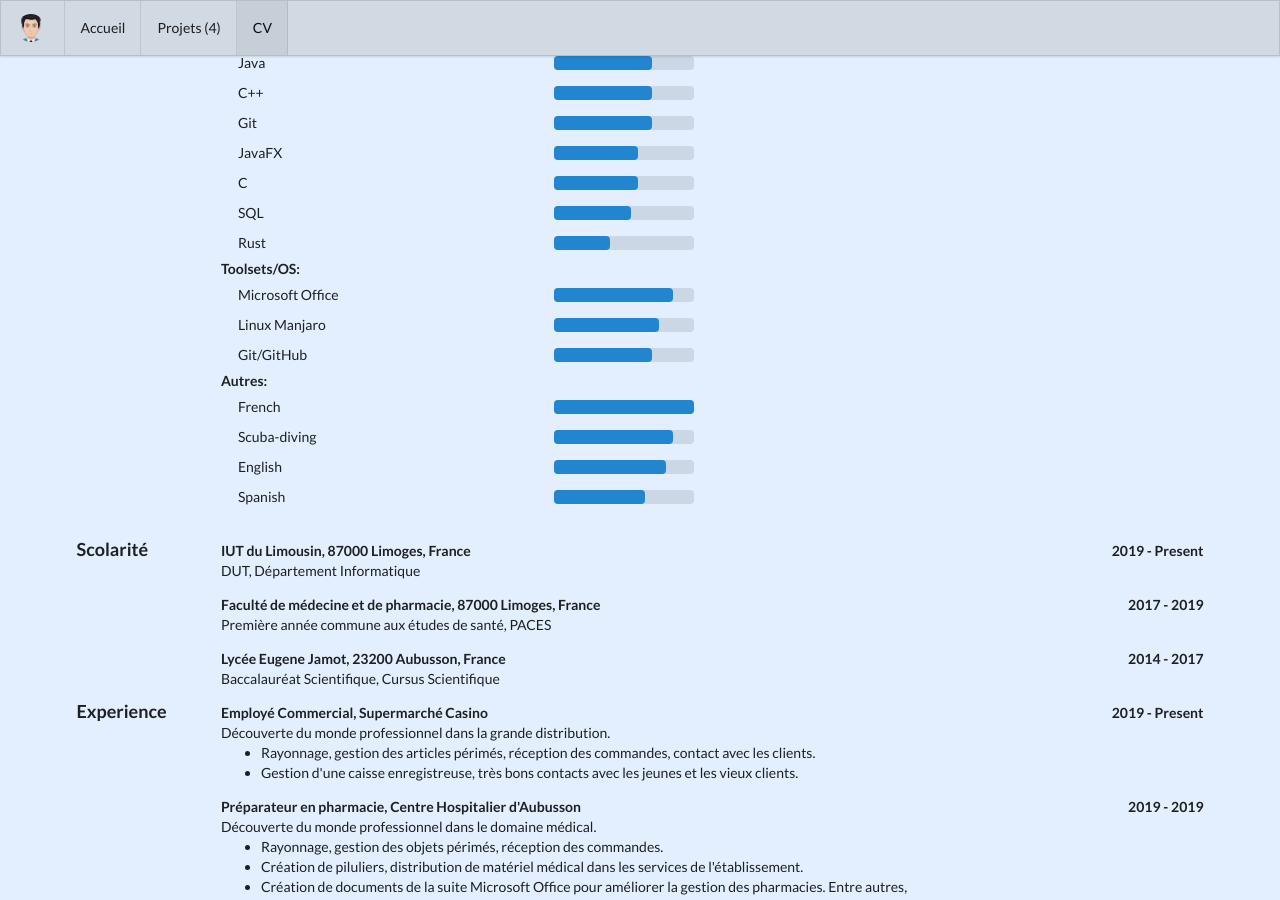
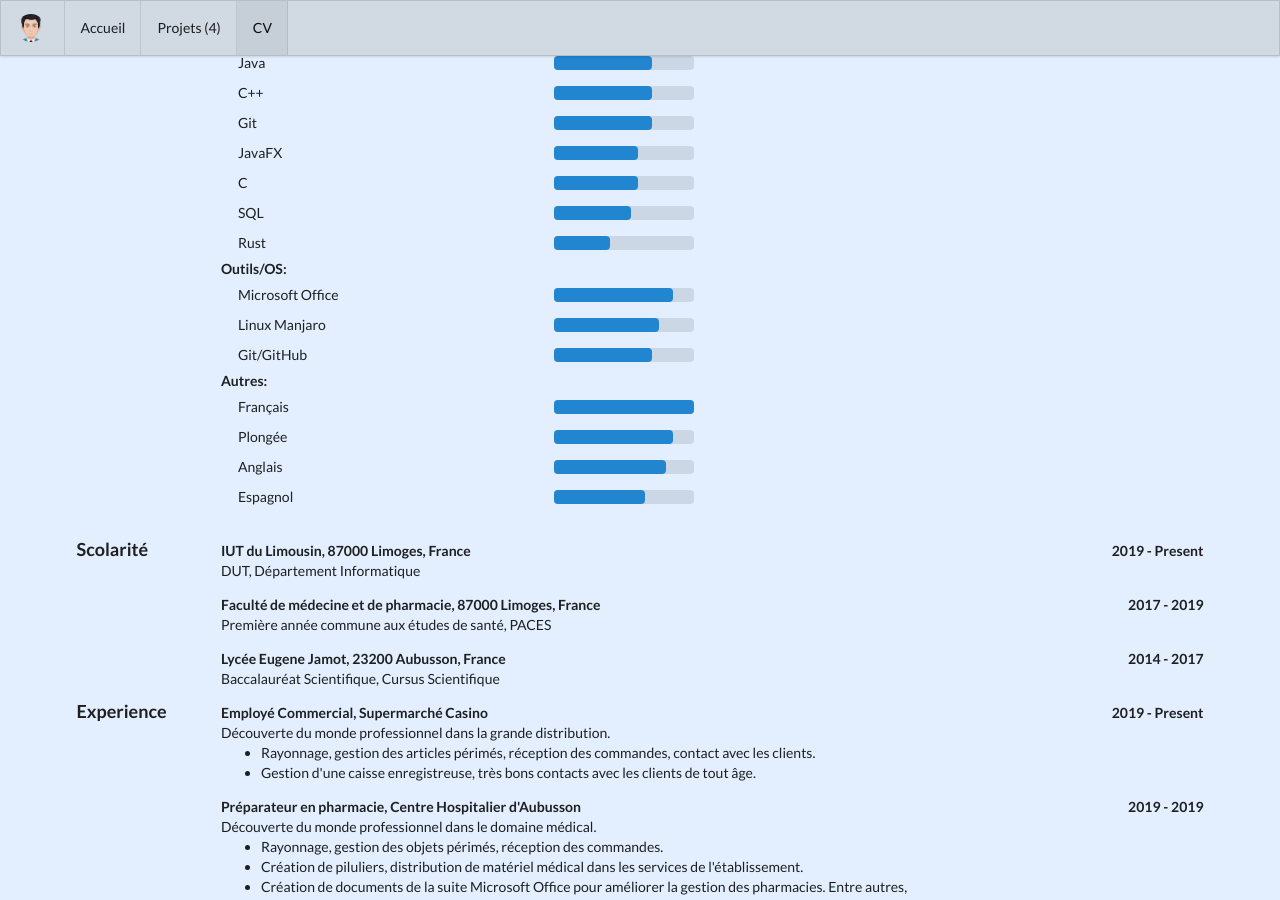
Before and after one commit to jeanlrnt/Portfolio_FR, a Jekyll site: the page built from bio/index.html, in a window 1280 px wide and 900 px high, scrolled down 443 px. Built offline with Jekyll 4.4.1, drawn with Linux system fonts in a browser that asks for light colours.

Commit message:
mise a jour

```diff
--- a/_data/bio.json
+++ b/_data/bio.json
@@ -103,7 +103,7 @@
       ]
     },
     {
-      "name": "Toolsets/OS",
+      "name": "Outils/OS",
       "keywordslabel": [
         "Microsoft Office",
         "Linux Manjaro",
@@ -118,10 +118,10 @@
     {
       "name": "Autres",
       "keywordslabel": [
-        "French",
-        "Scuba-diving",
-        "English",
-        "Spanish"
+        "Français",
+        "Plongée",
+        "Anglais",
+        "Espagnol"
       ],
       "keywordslevel": [
         "100",
@@ -170,7 +170,7 @@
       "summary": "Découverte du monde professionnel dans la grande distribution.",
       "highlights": [
         "Rayonnage, gestion des articles périmés, réception des commandes, contact avec les clients.",
-        "Gestion d'une caisse enregistreuse, très bons contacts avec les jeunes et les vieux clients."
+        "Gestion d'une caisse enregistreuse, très bons contacts avec les clients de tout âge."
       ]
     },
     {
```
